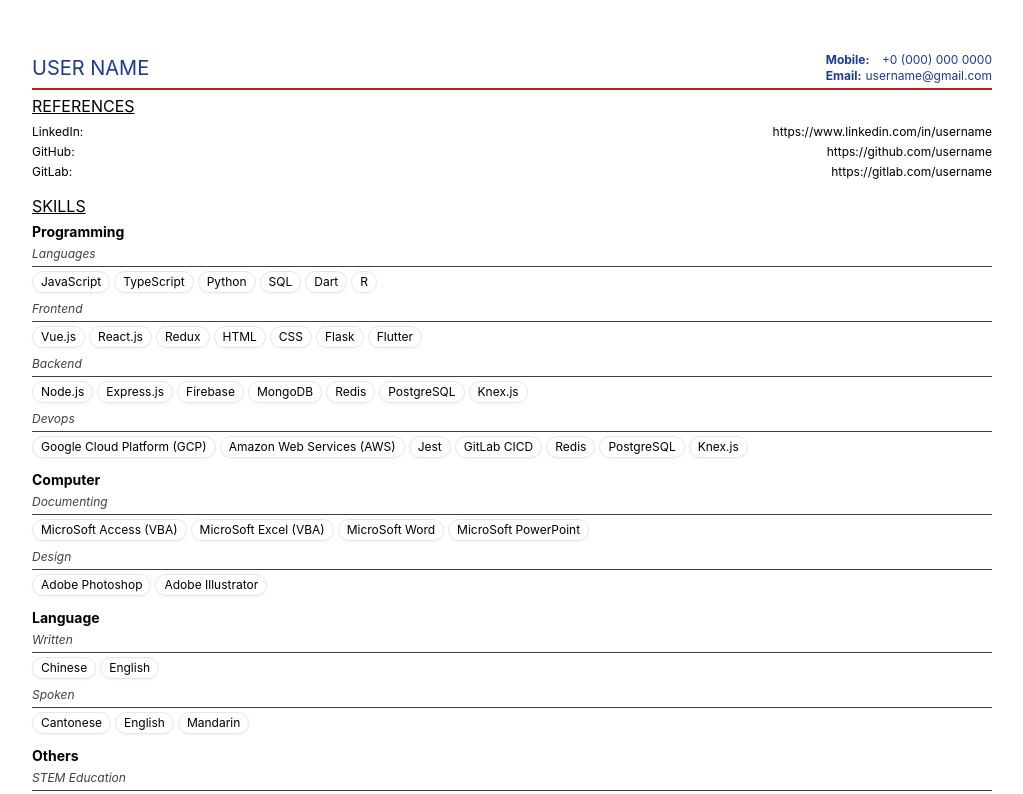
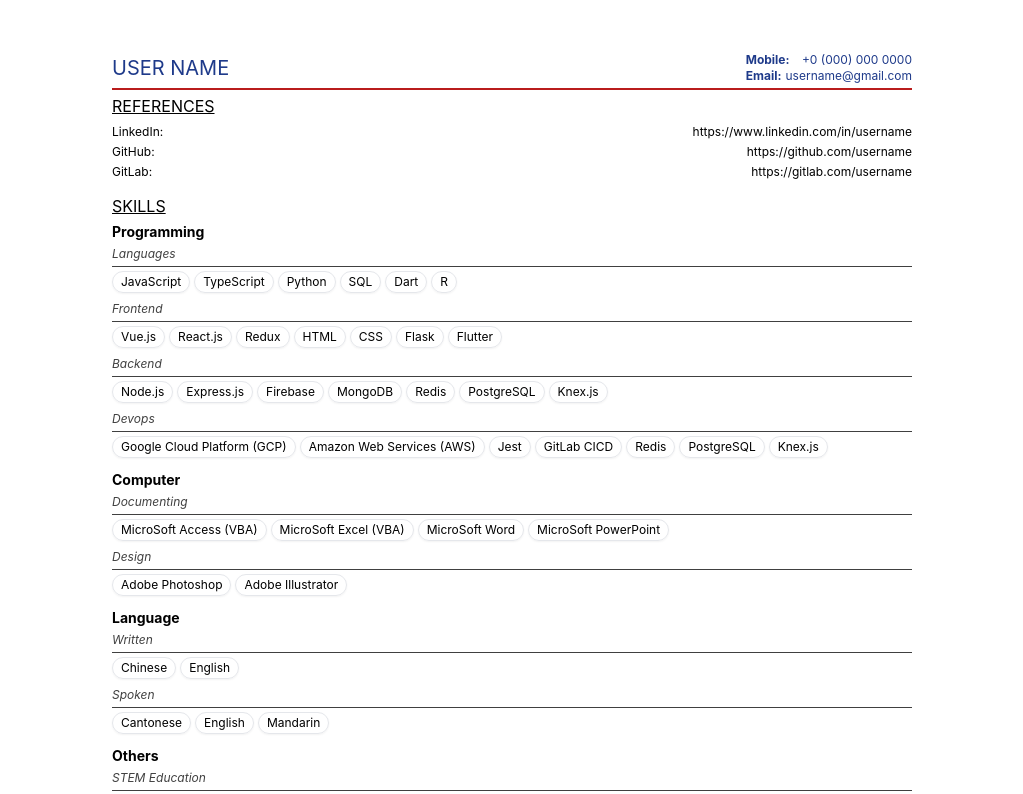
Before and after one commit to louvrecly/cv-generator-next, a Next.js app: page / in a window 1280 px wide. Shown: the top 794 px of the page, without its empty margins (128-1151 px from the left). Built offline with nearby package versions, Linux system fonts and the light colour scheme.

Commit message:
Adjust styling in UserInfo and home page

```diff
--- a/components/UserInfoBar/UserInfo.js
+++ b/components/UserInfoBar/UserInfo.js
@@ -1,6 +1,6 @@
 export default function UserInfo({ data }) {
   return (
-    <div className="flex flex-wrap justify-stretch items-center gap-x-3">
+    <div className="w-full flex flex-wrap justify-stretch items-center gap-x-3">
       <h1 className="flex-1 text-xl uppercase whitespace-nowrap">{data.name}</h1>
 
       {data.contacts && (
--- a/pages/index.js
+++ b/pages/index.js
@@ -26,7 +26,7 @@ export default function Home() {
   useSWR('api/education', fetchAndSet(setEducation, 'education'))
 
   return (
-    <div className="mx-8 py-12 h-full max-w-screen-sm break-words md:mx-auto lg:max-w-[960px]">
+    <div className="mx-8 py-12 h-full md:mx-auto md:max-w-screen-sm lg:mx-auto lg:px-60 lg:max-w-screen-2xl">
       <UserInfoBar user={user} />
 
       <div>
```
